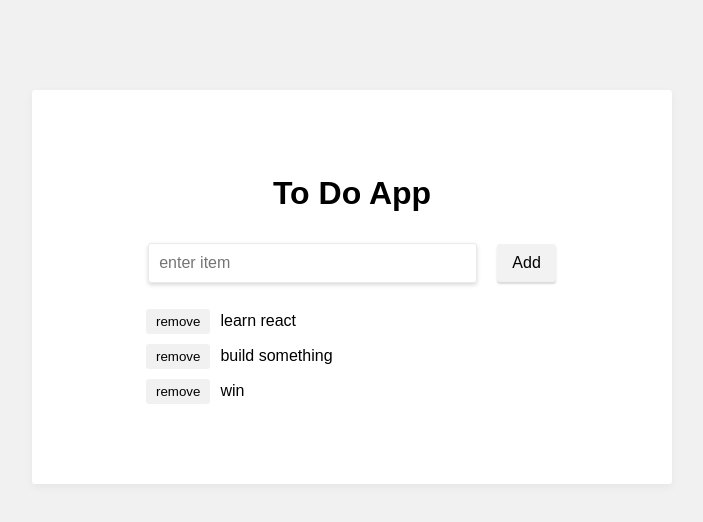
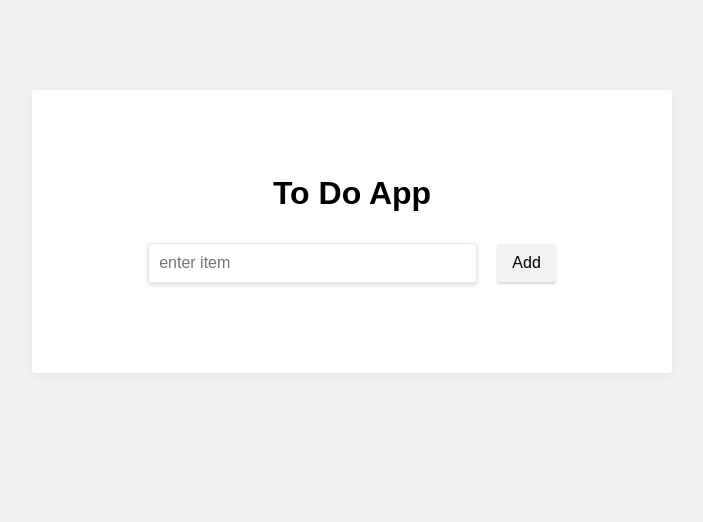
Before and after one commit to russpate/react-todo-app, a React (Create React App) app: page / in a window 1280 px wide. Shown: the top 522 px of the page, without its empty margins (288-991 px from the left). Built offline with nearby package versions, Linux system fonts and the light colour scheme.

Commit message:
removed todos on load

```diff
--- a/src/App.js
+++ b/src/App.js
@@ -10,9 +10,11 @@ class App extends Component {
 
         this.state = {
             todos:[
-                {id: 0, text: "learn react"},
+                /*
+                {{id: 0, text: "learn react"},
                 {id: 1, text: "build something"},
-                {id: 2, text: "win"}
+                {id: 2, text: "win"}}
+                */
             ],
             nextId: 3
         }
```
